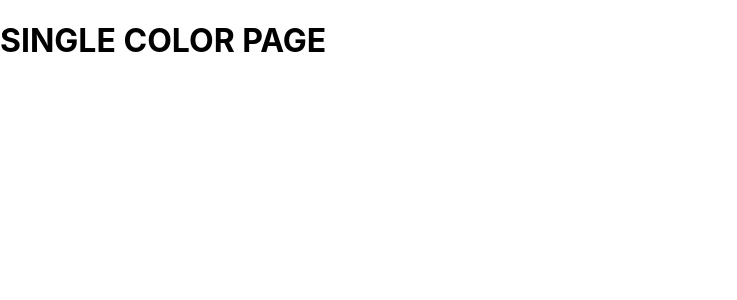
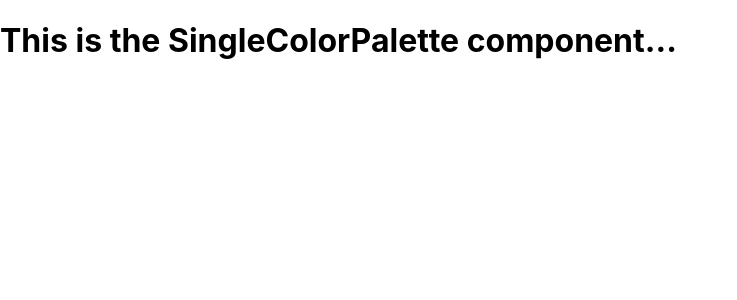
Before and after one commit to yunshine/React-Color-Palettes, a React (Create React App) app: page /palette/flat-ui-colors-american/americanriver in a window 1280 px wide. Shown: the top 300 px of the page, without its empty margins (0-737 px from the left). Built offline with nearby package versions, Linux system fonts and the light colour scheme.

Commit message:
Links to unstyled singlecolorpalette components are now functional

```diff
--- a/src/App.js
+++ b/src/App.js
@@ -2,6 +2,7 @@ import React, { Component } from 'react';
 // import -something-, { -something- } from './-something-';
 import PaletteList from './PaletteList';
 import Palette from './Palette';
+import SingleColorPalette from './SingleColorPalette';
 import seedColors from './seedColors';
 import { generatePalette } from './colorHelpers';
 import { Route, Switch, NavLink, Link } from 'react-router-dom';
@@ -17,16 +18,20 @@ class App extends Component {
   render() {
     return (
       <Switch>
-        <Route exact path="/" render={(routeProps) => <PaletteList palettes={seedColors} {...routeProps} />} />
+        <Route exact path="/" render={(routeProps) => <PaletteList palettes={seedColors} {...routeProps} />}
+        />
+
+        <Route
+        exact
+        path="/palette/:paletteId/:colorId"
+        render={() => <SingleColorPalette />}
+        />
+
         <Route
           exact
           path="/palette/:id"
           render={routeProps => <Palette palette={generatePalette(this.findPalette(routeProps.match.params.id))} />}
         />
-        <Route
-        exact
-        path="/palette/:paletteId/:colorId"
-        render={() => <h1>SINGLE COLOR PAGE</h1>} />
       </Switch>
 
       // <div className="App">
--- a/src/ColorBox.js
+++ b/src/ColorBox.js
@@ -17,7 +17,7 @@ class ColorBox extends Component {
   }
 
   render() {
-    const {name, background} = this.props;
+    const { name, background, moreUrl } = this.props;
     const {copied} = this.state;
     return (
       <CopyToClipboard text={background} onCopy={this.changeCopyState}>
@@ -36,7 +36,7 @@ class ColorBox extends Component {
             </div>
             <button className="copy-button">COPY</button>
           </div>
-          <Link exact to='/' onClick={e => e.stopPropagation()}>
+          <Link exact to={moreUrl} onClick={e => e.stopPropagation()}>
             <span className="see-more">MORE</span>
           </Link>
         </div>
--- a/src/Palette.js
+++ b/src/Palette.js
@@ -25,10 +25,10 @@ class Palette extends Component {
   }
 
   render() {
-    const { colors, paletteName, emoji } = this.props.palette;
+    const { colors, paletteName, emoji, id } = this.props.palette;
     const { level, format } = this.state;
     const colorBoxes = colors[level].map(color => (
-      <ColorBox background={color[format]} name={color.name} key={color.id} />
+      <ColorBox background={color[format]} name={color.name} key={color.id} id={color.id} paletteId={id} moreUrl={`/palette/${id}/${color.id}`} />
     ));
 
     return (
--- a/src/SingleColorPalette.js
+++ b/src/SingleColorPalette.js
@@ -1,6 +1,6 @@
 import React, { Component } from 'react'; // imrc is the shortcut...
 // import -something-, { -something- } from './-something-';
-import './SingleColorPalette.css'; // make a CSS file for this component..
+// import './SingleColorPalette.css'; // make a CSS file for this component..
 // import { Route, Switch, NavLink } from 'react-router-dom';
 
 // import { v4 as uuidv4 } from 'uuid'; // for creating unique IDs with uuidv4();
```
